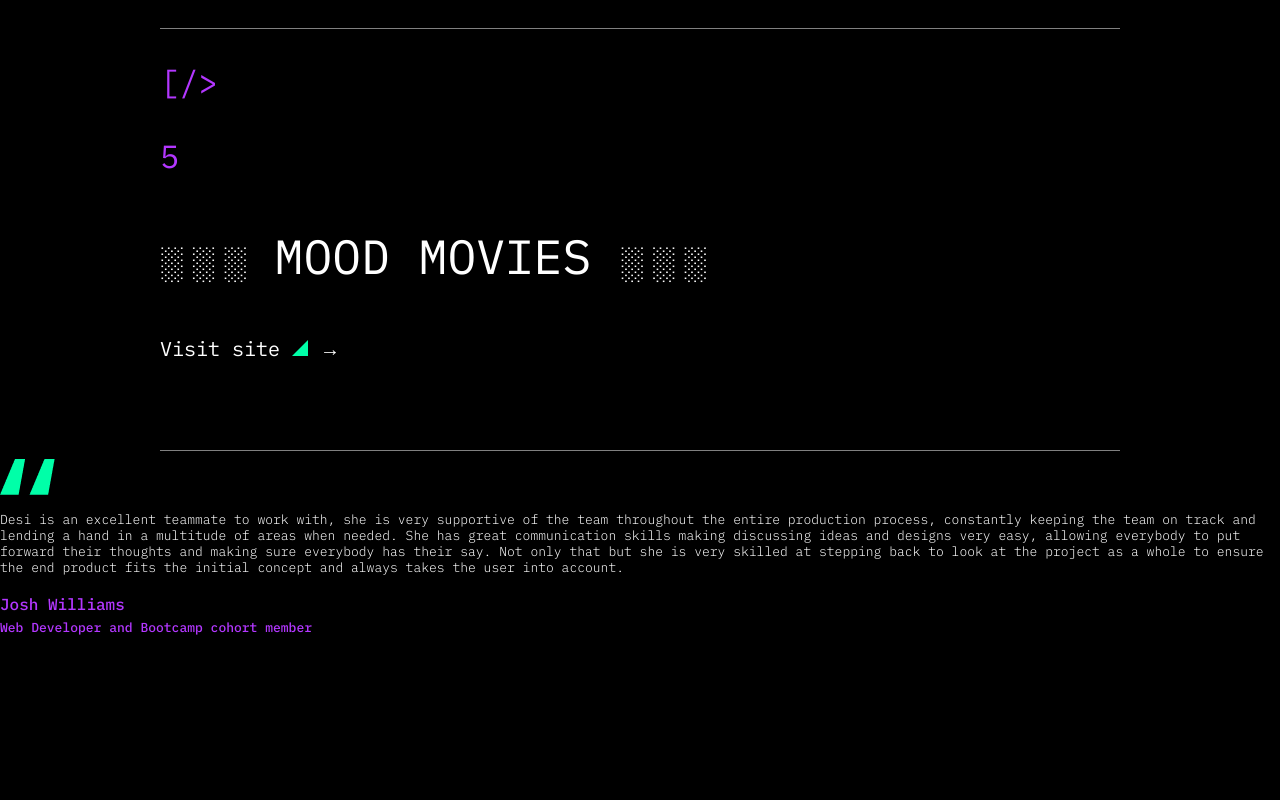
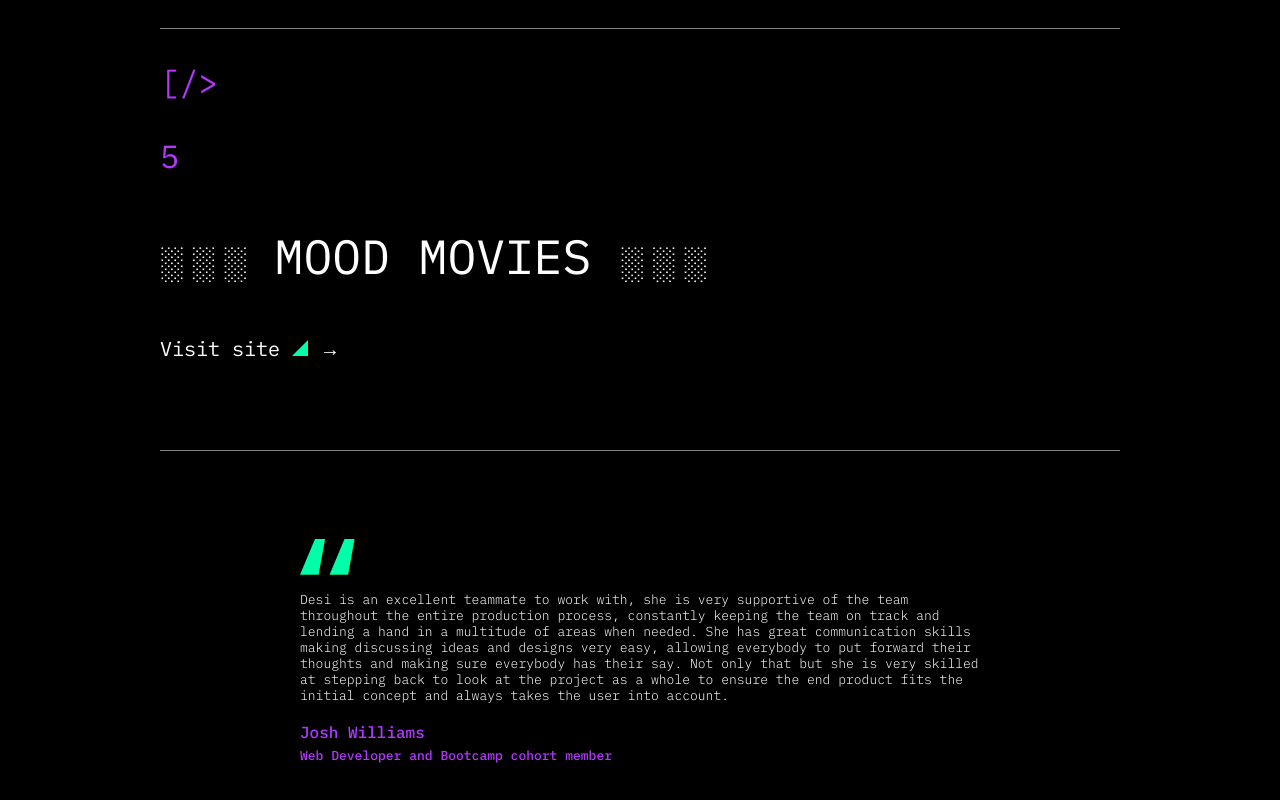
Before and after one commit to DesislavaMetodieva/portfolio, a React (Create React App) app: page / in a window 1280 px wide. Shown: the part 3322-4122 px from the top of the page. Before the commit the page ends 4010 px from the top, so only its background shows below. Built offline with nearby package versions, Linux system fonts and the light colour scheme.

Commit message:
Fixed css typo class

```diff
--- a/src/components/Testimonials/Testimonials.css
+++ b/src/components/Testimonials/Testimonials.css
@@ -2,7 +2,7 @@
     color: white;
 }
 
-.testimonial-box {
+.testimonials-box {
     padding-top: 80px;
     margin: 0 auto;
     align-content: center;
```
